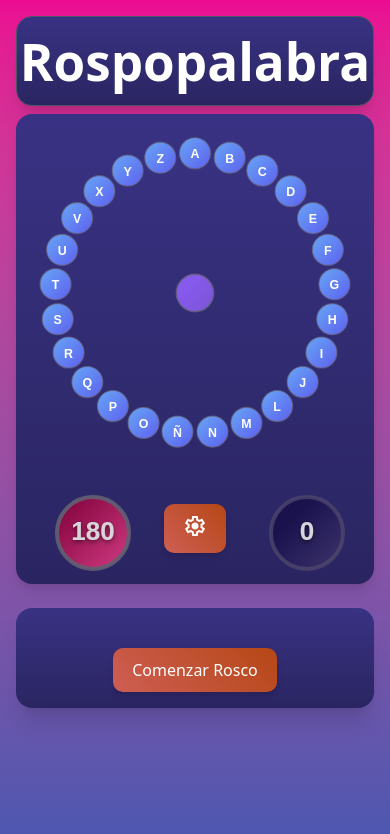
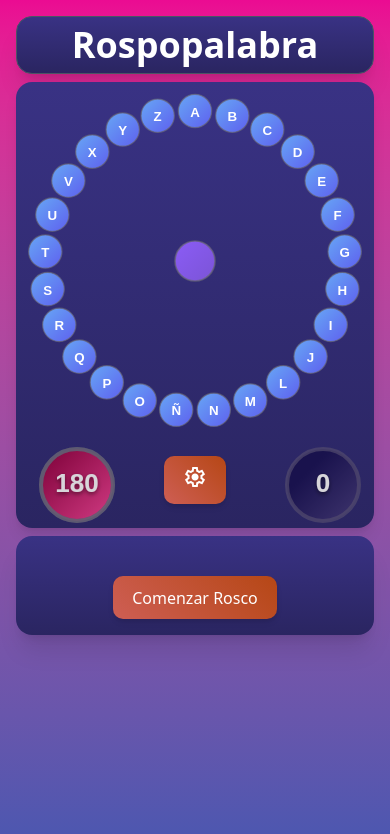
Before and after one commit to dylam19/Pasapalabra, a React (Vite) app in the folder pasapalabra-app/: page / in a window 390 px wide. Shown: the top 834 px of the page. Built offline with nearby package versions, Linux system fonts and the light colour scheme.

Commit message:
ajustes estéticos

```diff
--- a/pasapalabra-app/src/App.jsx
+++ b/pasapalabra-app/src/App.jsx
@@ -11,23 +11,23 @@
                   from-[#EB0B92]
                   to-[#4B57B0]">
         {/* Header */}
-        <header className="bg-blue rounded-2xl p-4 mb-2 md:mb-8 shadow-xl border border-gray-600 bg-gradient-to-b from-blue to-darkBlue select-none">
-          <h1 className="text-4xl font-extrabold" style = {{  justifySelf: 'center'}}>
+        <header className="bg-blue rounded-2xl p-2 md:p-4 mb-2 md:mb-4 shadow-xl border border-gray-600 bg-gradient-to-b from-blue to-darkBlue select-none">
+          <h2 className="text-4xl font-extrabold" style = {{  justifySelf: 'center' }}>
             Rospopalabra
-          </h1>
+          </h2>
         </header>
 
         {/* Contenedor principal */}
-        <div className="flex flex-col md:flex-row w-full gap-6">
+        <div className="flex flex-col md:flex-row w-full gap-2 md:gap-6">
 
           {/* Columna izquierda: Rosco + Stats */}
           <div className="bg-gradient-to-b from-blue to-darkBlue rounded-2xl shadow-lg overflow-hidden md:flex md:flex-col flex-1 flex flex-col select-none">
             {/* Rosco con separación abajo en móvil */}
-            <div className="p-4 md:p-0 border-none">
+            <div className="p-1 md:p-4 border-none">
               <Rosco />
             </div>
             {/* Stats */}
-            <div className="p-4 md:p-0">
+            <div className="pb-2 md:p-4">
               <Stats />
             </div>
           </div>
--- a/pasapalabra-app/src/components/EndMessage.jsx
+++ b/pasapalabra-app/src/components/EndMessage.jsx
@@ -77,7 +77,7 @@ const EndMessage = () => {
           >
             « Anterior
           </button>
-          <span>Página {page + 1} de {totalPages}</span>
+          <span>{page + 1} / {totalPages}</span>
           <button
             onClick={() => setPage((p) => Math.min(totalPages - 1, p + 1))}
             disabled={page === totalPages - 1}
```
